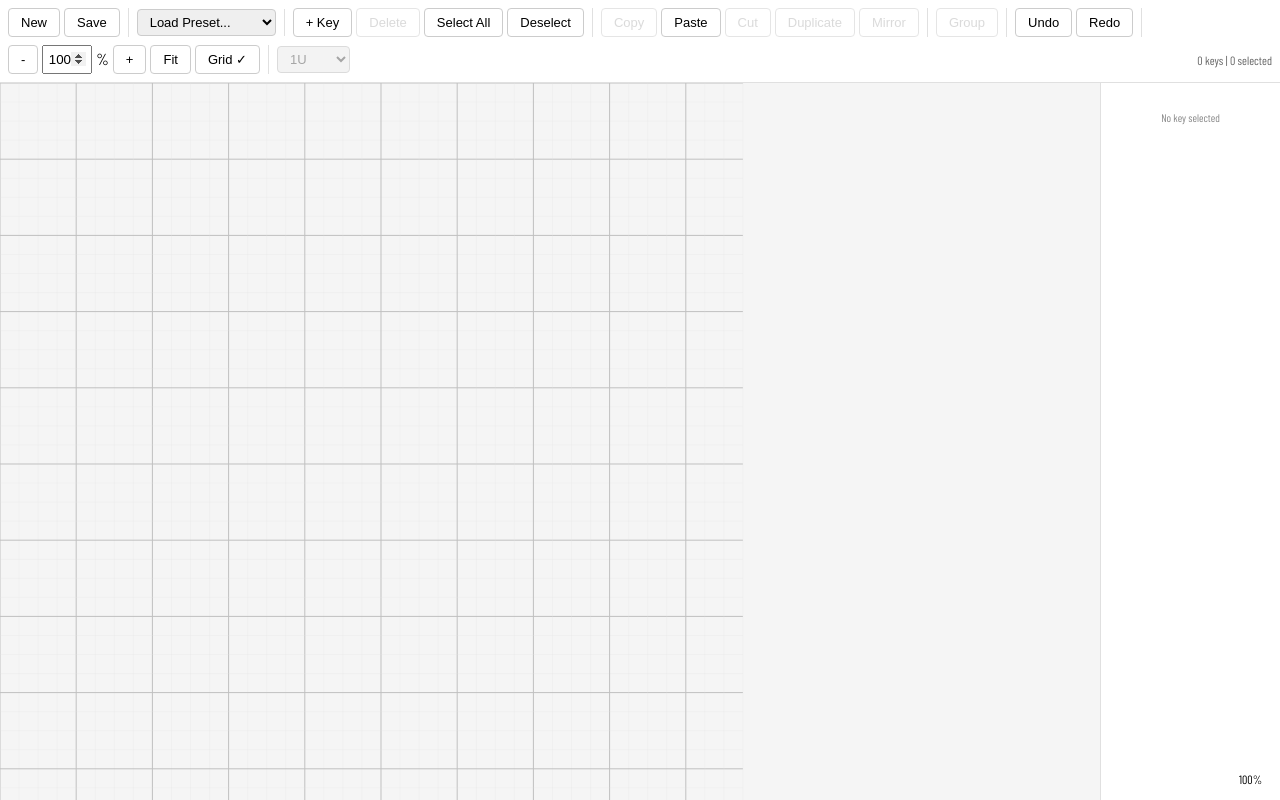
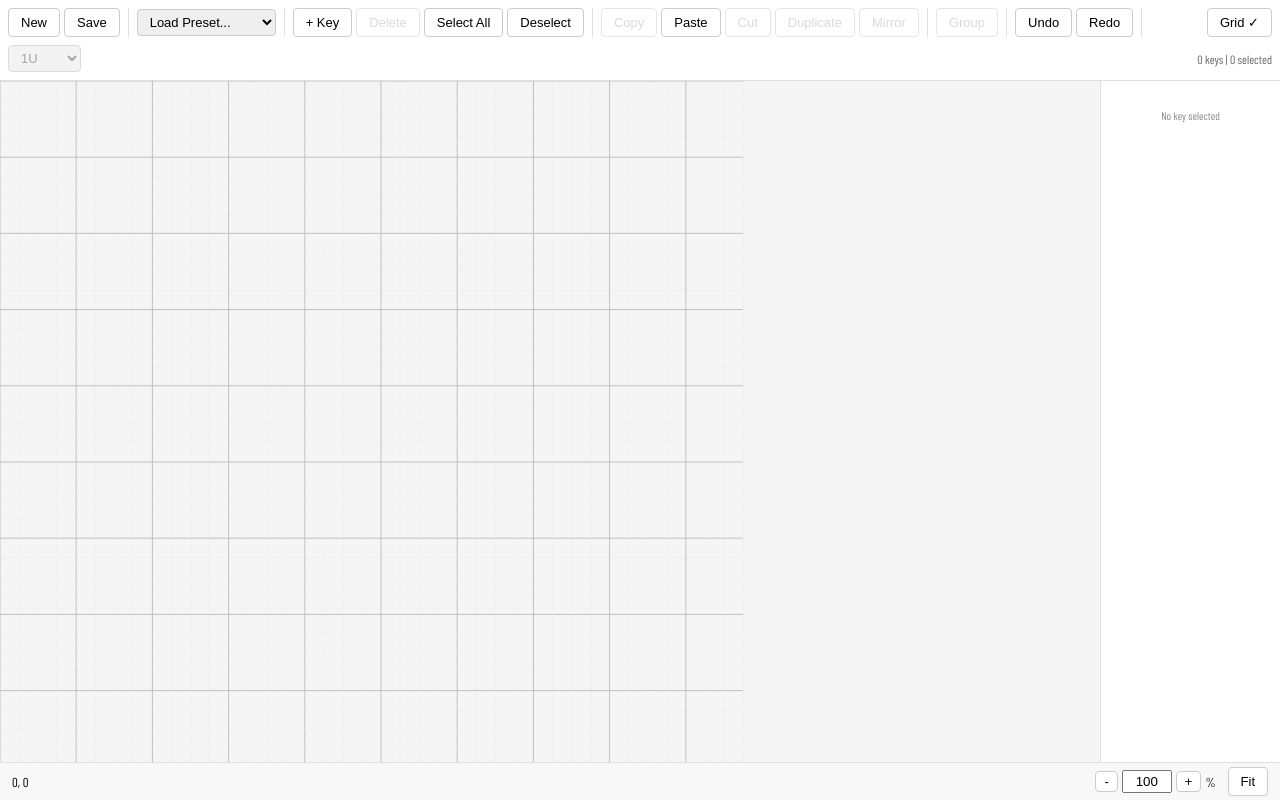
Before and after one commit to thekingofspain/kanata-editor, a React (Vite) app: page / in a window 1280 px wide. Built offline with nearby package versions, Linux system fonts and the light colour scheme.

Commit message:
feat: add status bar with zoom controls and pan position

```diff
--- a/src/App.tsx
+++ b/src/App.tsx
@@ -1,6 +1,7 @@
 import { Canvas } from './components/Canvas';
 import { Toolbar } from './components/Toolbar';
 import { PropertiesPanel } from './components/PropertiesPanel';
+import { StatusBar } from './components/StatusBar';
 
 function App() {
   return (
@@ -12,6 +13,7 @@ function App() {
         </div>
         <PropertiesPanel />
       </div>
+      <StatusBar />
     </div>
   );
 }
--- a/src/components/Canvas.tsx
+++ b/src/components/Canvas.tsx
@@ -180,7 +180,7 @@ export const Canvas: React.FC = () => {
   const [lastScreenPos, setLastScreenPos] = useState<{ x: number; y: number } | null>(null);
 
   const { layout, canvas, grid, selection, updateKey, selectKey, selectKeys, clearSelection, setCanvasPan, setCanvasZoom, setLastMousePos, setCanvasSize, removeKeys, duplicateSelection, undo, redo } = useEditorStore();
-  const { pan, zoom, lastMousePos } = canvas;
+  const { pan, zoom } = canvas;
 
   useEffect(() => {
     const updateDimensions = () => {
@@ -539,14 +539,6 @@ export const Canvas: React.FC = () => {
           )}
         </g>
       </svg>
-      <div className="zoom-indicator">
-        {Math.round(zoom * 100)}%
-      </div>
-      {lastMousePos && (
-        <div className="mouse-position">
-          {lastMousePos.x.toFixed(2)}U, {lastMousePos.y.toFixed(2)}U
-        </div>
-      )}
     </div>
   );
 };
--- /dev/null
+++ b/src/components/StatusBar.tsx
@@ -0,0 +1,64 @@
+import { useEditorStore } from '../store';
+
+export function StatusBar() {
+  const canvas = useEditorStore(s => s.canvas);
+  const setCanvasZoom = useEditorStore(s => s.setCanvasZoom);
+
+  const handleZoomIn = () => setCanvasZoom(canvas.zoom * 1.25);
+  const handleZoomOut = () => setCanvasZoom(canvas.zoom / 1.25);
+
+  const handleFit = () => {
+    const keys = useEditorStore.getState().layout.keys;
+    if (keys.length === 0) {
+      setCanvasZoom(1);
+      useEditorStore.getState().setCanvasPan({ x: 0, y: 0 });
+      return;
+    }
+    const container = document.querySelector('.canvas-container');
+    if (!container) return;
+    const rect = container.getBoundingClientRect();
+    const padding = 40;
+    let minX = Infinity, minY = Infinity, maxX = -Infinity, maxY = -Infinity;
+    keys.forEach(k => {
+      minX = Math.min(minX, k.x);
+      minY = Math.min(minY, k.y);
+      maxX = Math.max(maxX, k.x + k.width);
+      maxY = Math.max(maxY, k.y + k.height);
+    });
+    const width = maxX - minX || 1;
+    const height = maxY - minY || 1;
+    const scaleX = (rect.width - padding * 2) / width;
+    const scaleY = (rect.height - padding * 2) / height;
+    setCanvasZoom(Math.min(scaleX, scaleY, 2));
+  };
+
+  return (
+    <div className="status-bar" style={{
+      display: 'flex',
+      alignItems: 'center',
+      justifyContent: 'space-between',
+      padding: '4px 12px',
+      borderTop: '1px solid #e0e0e0',
+      background: '#f8f8f8',
+      fontSize: '13px'
+    }}>
+      <span>{Math.round(canvas.pan.x)}, {Math.round(canvas.pan.y)}</span>
+
+      <div style={{ display: 'flex', alignItems: 'center', gap: '4px' }}>
+        <button onClick={handleZoomOut} title="Zoom Out" style={{ padding: '2px 8px' }}>-</button>
+        <input
+          type="number"
+          value={Math.round(canvas.zoom * 100)}
+          onChange={(e) => {
+            const val = parseInt(e.target.value) || 100;
+            setCanvasZoom(Math.max(25, Math.min(400, val)) / 100);
+          }}
+          style={{ width: '50px', textAlign: 'center', padding: '2px 4px' }}
+        />
+        <button onClick={handleZoomIn} title="Zoom In" style={{ padding: '2px 8px' }}>+</button>
+        <span>%</span>
+        <button onClick={handleFit} title="Fit to Window" style={{ marginLeft: '8px' }}>Fit</button>
+      </div>
+    </div>
+  );
+}
--- a/src/components/Toolbar.tsx
+++ b/src/components/Toolbar.tsx
@@ -1,15 +1,12 @@
 import { useEditorStore } from '../store';
-import { STANDARD_KEY_SIZES, KEYBOARD_PRESETS, loadPreset, DEFAULT_UNIT_SIZE } from '../types';
+import { STANDARD_KEY_SIZES, KEYBOARD_PRESETS, loadPreset } from '../types';
 import { useState } from 'react';
-
-const BASE_SCALE = DEFAULT_UNIT_SIZE;
 
 export const Toolbar: React.FC = () => {
   const [currentKeyWidth, setCurrentKeyWidth] = useState(1);
   const [selectedPreset, setSelectedPreset] = useState("");
   const {
     layout,
-    canvas,
     grid,
     selection,
     addKey,
@@ -92,46 +89,6 @@ const handleAddKey = () => {
     }
   };
 
-  const handleZoomIn = () => setCanvasZoom(canvas.zoom * 1.25);
-  const handleZoomOut = () => setCanvasZoom(canvas.zoom / 1.25);
-  const handleZoomFit = () => {
-    const keys = layout.keys;
-    if (keys.length === 0) {
-      setCanvasZoom(1);
-      useEditorStore.getState().setCanvasPan({ x: 0, y: 0 });
-      return;
-    }
-
-    const container = document.querySelector('.canvas-container');
-    if (!container) return;
-
-    const rect = container.getBoundingClientRect();
-    const padding = 40;
-
-    const bounds = keys.reduce((acc, k) => ({
-      minX: Math.min(acc.minX, k.x),
-      minY: Math.min(acc.minY, k.y),
-      maxX: Math.max(acc.maxX, k.x + k.width),
-      maxY: Math.max(acc.maxY, k.y + k.height)
-    }), { minX: Infinity, minY: Infinity, maxX: -Infinity, maxY: -Infinity });
-
-    const contentWidth = bounds.maxX - bounds.minX;
-    const contentHeight = bounds.maxY - bounds.minY;
-
-    const scaleX = (rect.width - padding * 2) / (contentWidth * BASE_SCALE);
-    const scaleY = (rect.height - padding * 2) / (contentHeight * BASE_SCALE);
-    const newZoom = Math.min(scaleX, scaleY, 2);
-
-    const centerX = (bounds.minX + bounds.maxX) / 2;
-    const centerY = (bounds.minY + bounds.maxY) / 2;
-
-    const panX = rect.width / 2 - centerX * BASE_SCALE * newZoom;
-    const panY = rect.height / 2 - centerY * BASE_SCALE * newZoom;
-
-    setCanvasZoom(newZoom);
-    useEditorStore.getState().setCanvasPan({ x: panX, y: panY });
-  };
-
   const handleGroup = () => {
     if (selection.keys.size > 1) {
       groupKeys([...selection.keys], 'New Group');
@@ -200,22 +157,8 @@ const handleAddKey = () => {
         <button onClick={redo} title="Redo (Ctrl+Y)">Redo</button>
       </div>
 
-      {/* View controls */}
-      <div style={{ display: 'flex', gap: '4px', borderRight: '1px solid #e0e0e0', paddingRight: '8px' }}>
-        <button onClick={handleZoomOut} title="Zoom Out (-)">-</button>
-        <input
-          type="number"
-          value={Math.round(canvas.zoom * 100)}
-          onChange={(e) => {
-            const val = parseInt(e.target.value) || 100;
-            setCanvasZoom(Math.max(25, Math.min(400, val)) / 100);
-          }}
-          title="Zoom percentage"
-          style={{ width: '50px', textAlign: 'center', padding: '4px' }}
-        />
-        <span style={{ padding: '4px 0' }}>%</span>
-        <button onClick={handleZoomIn} title="Zoom In (+)">+</button>
-        <button onClick={handleZoomFit} title="Fit to Window (Ctrl+0)">Fit</button>
+      {/* View controls - right aligned */}
+      <div style={{ display: 'flex', gap: '4px', marginLeft: 'auto' }}>
         <button onClick={toggleGrid} title="Toggle Grid (G)">
           {grid.enabled ? 'Grid ✓' : 'Grid'}
         </button>
--- a/src/index.css
+++ b/src/index.css
@@ -36,7 +36,9 @@ input[type="number"] {
 
 input[type="number"]::-webkit-outer-spin-button,
 input[type="number"]::-webkit-inner-spin-button {
-  opacity: 1;
+  -webkit-appearance: none;
+  margin: 0;
+  opacity: 0;
 }
 
 button:hover:not(:disabled) {
```
